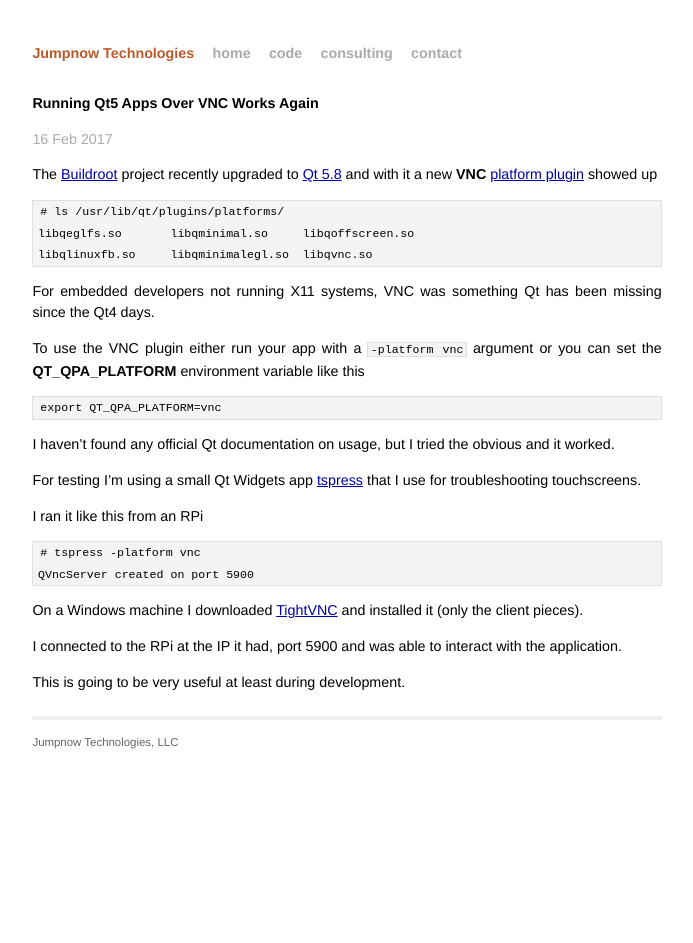
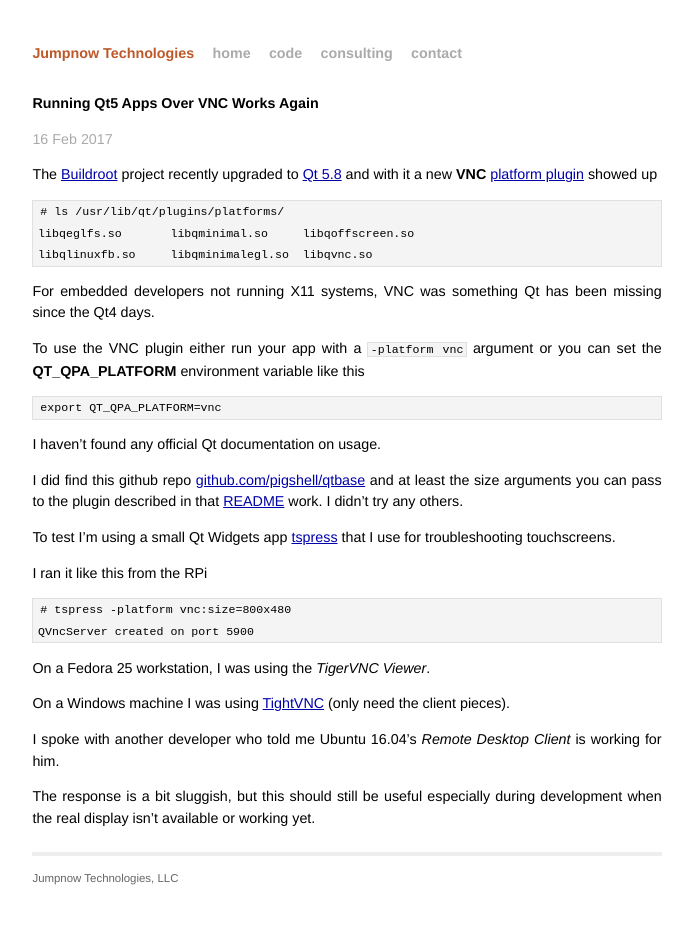
Before and after one commit to jumpnow/jumpnowtek-site, a Jekyll site: the page built from _posts/2017-02-16-Running-Qt5-Apps-Over-VNC.md, in a window 1280 px wide. Shown: the whole page, without its empty margins (293-986 px from the left). Built offline with Jekyll 4.4.1, drawn with Linux system fonts in a browser that asks for light colours.

Commit message:
copy edit

```diff
--- a/_posts/2017-02-16-Running-Qt5-Apps-Over-VNC.md
+++ b/_posts/2017-02-16-Running-Qt5-Apps-Over-VNC.md
@@ -19,23 +19,29 @@
 
     export QT_QPA_PLATFORM=vnc
 
-I haven't found any official Qt documentation on usage, but I tried the obvious and it worked.
+I haven't found any official Qt documentation on usage.
 
-For testing I'm using a small Qt Widgets app [tspress][tspress] that I use for troubleshooting touchscreens.
+I did find this github repo [github.com/pigshell/qtbase][pigshell] and at least the size arguments you can pass to the plugin described in that [README][pigshell-readme] work. I didn't try any others.
 
-I ran it like this from an RPi
+To test I'm using a small Qt Widgets app [tspress][tspress] that I use for troubleshooting touchscreens.
 
-    # tspress -platform vnc
+I ran it like this from the RPi
+
+    # tspress -platform vnc:size=800x480
     QVncServer created on port 5900
 
-On a Windows machine I downloaded [TightVNC][tightvnc] and installed it (only the client pieces).
+On a Fedora 25 workstation, I was using the *TigerVNC Viewer*.
 
-I connected to the RPi at the IP it had, port 5900 and was able to interact with the application.
+On a Windows machine I was using [TightVNC][tightvnc] (only need the client pieces).
 
-This is going to be very useful at least during development.
+I spoke with another developer who told me Ubuntu 16.04's *Remote Desktop Client* is working for him.
+
+The response is a bit sluggish, but this should still be useful especially during development when the real display isn't available or working yet.
 
 [buildroot]: https://buildroot.org/
 [qt5.8-release]: http://blog.qt.io/blog/2017/01/23/qt-5-8-released/
 [qpa]: http://doc.qt.io/qt-5/embedded-linux.html
 [tspress]: https://github.com/scottellis/tspress
 [tightvnc]: http://www.tightvnc.com/
+[pigshell]: https://github.com/pigshell/qtbase
+[pigshell-readme]: https://github.com/pigshell/qtbase/blob/vnc-websocket/README.md
```
Also changed, not shown: other parts of _posts/2017-02-16-Running-Qt5-Apps-Over-VNC.md (+1 -1 lines).
